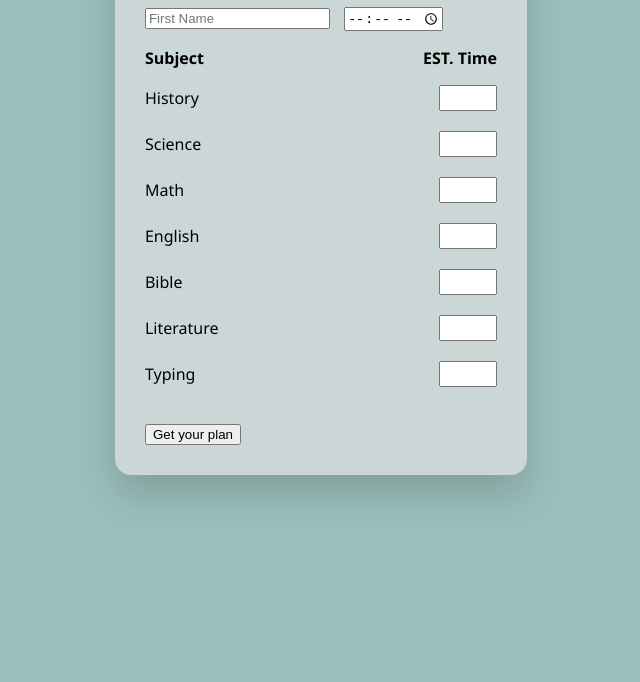
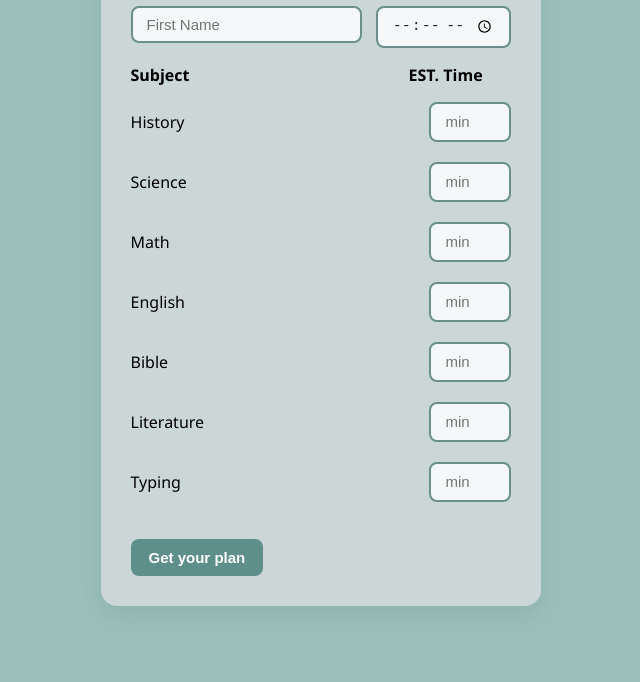
Before and after one commit to christianjay17/AI-Homework-Planner, a website: page index.html in a window 1280 px wide. Shown: the part 118-800 px from the top of the page, without its empty margins (319-959 px from the left). Drawn offline with Linux system fonts and the light colour scheme.

Commit message:
updated styles for inputs and buttons

```diff
--- a/index.html
+++ b/index.html
@@ -4,7 +4,7 @@
     <meta charset="UTF-8">
     <meta name="viewport" content="width=device-width, initial-scale=1.0">
     <title>AI HW Planner</title>
-    <link rel="icon" type="image/png" href="/book.png">
+    <link rel="icon" type="image/png" href="/favicon.png" width="500">
     <link rel="stylesheet" href="styles/index.css">
 </head>
 
@@ -24,44 +24,44 @@
         <div class="subject-rows">
         <p>History</p>
 
-        <input class="time" type="number" id="subject-history-time">
+        <input class="time" placeholder="min" id="subject-history-time">
         </div>
 
         <div class="subject-rows">
        <p>Science</p>
 
-        <input class="time" type="number" id="subject-science-time">
+        <input class="time" placeholder="min" type="number" id="subject-science-time">
         </div>
 
          <div class="subject-rows">
         <p>Math</p>
 
-        <input class="time" type="number" id="subject-math-time">
+        <input class="time" placeholder="min" type="number" id="subject-math-time">
         </div>
 
          <div class="subject-rows">
         <p>English</p>
 
-        <input class="time" type="number" id="subject-english-time">
+        <input class="time" placeholder="min" type="number" id="subject-english-time">
         </div>
 
          <div class="subject-rows">
             <p>Bible</p>
 
-        <input class="time" type="number" id="subject-bible-time">
+        <input class="time" placeholder="min" type="number" id="subject-bible-time">
         </div>
 
 
         <div class="subject-rows">
         <p>Literature</p>
 
-        <input class="time" type="number" id="subject-lit-time">
+        <input class="time" placeholder="min" type="number" id="subject-lit-time">
         </div>
 
         <div class="subject-rows">
         <p>Typing</p>
 
-        <input class="time" type="number" id="subject-typing-time">
+        <input class="time" placeholder="min" type="number" id="subject-typing-time">
         </div>
 
 
--- a/styles/index.css
+++ b/styles/index.css
@@ -74,7 +74,7 @@
   border-radius: 16px;
   width: fit-content;
   /* max-width: 600px; */
-  box-shadow: 0 20px 40px rgba(28, 29, 29, 0.2);
+  box-shadow: 0 10px 25px rgba(0, 0, 0, 0.08);
 }
 body {
     /* width: 100vh; */
@@ -83,9 +83,42 @@ body {
     font-family: 'Segoe UI', sans-serif;
 }
 
-/* input {
-height: 20px;
-} */
+input {
+    background-color: #F4F8F8;
+    border: 2px solid #6C8F8C;
+    color: #1F2A2A;
+    padding: 8px 14px;
+    border-radius: 8px;
+    font-size: 15px;
+    outline: none;
+    transition: 0.2s ease;
+
+}
+
+input:focus {
+    border-color: #4E7A76;
+    box-shadow: 0 0 0 3px rgba(78, 122, 118, 0.25);
+}
+button {
+    background-color: #5F8F8B;
+    border: none;
+    color: white;
+    padding: 10px 18px;
+    border-radius: 8px;
+    font-size: 15px;
+    font-weight: 600;
+    cursor: pointer;
+    transition: 0.2s ease;
+
+}
+button:hover {
+    background-color: #4E7A76;
+    transform: translateY(-1px)
+}
+
+button:active {
+    transform: translateY(0)
+}
 
 .time {
     width: 50px;
```
Also changed, not shown: 2 other files.
